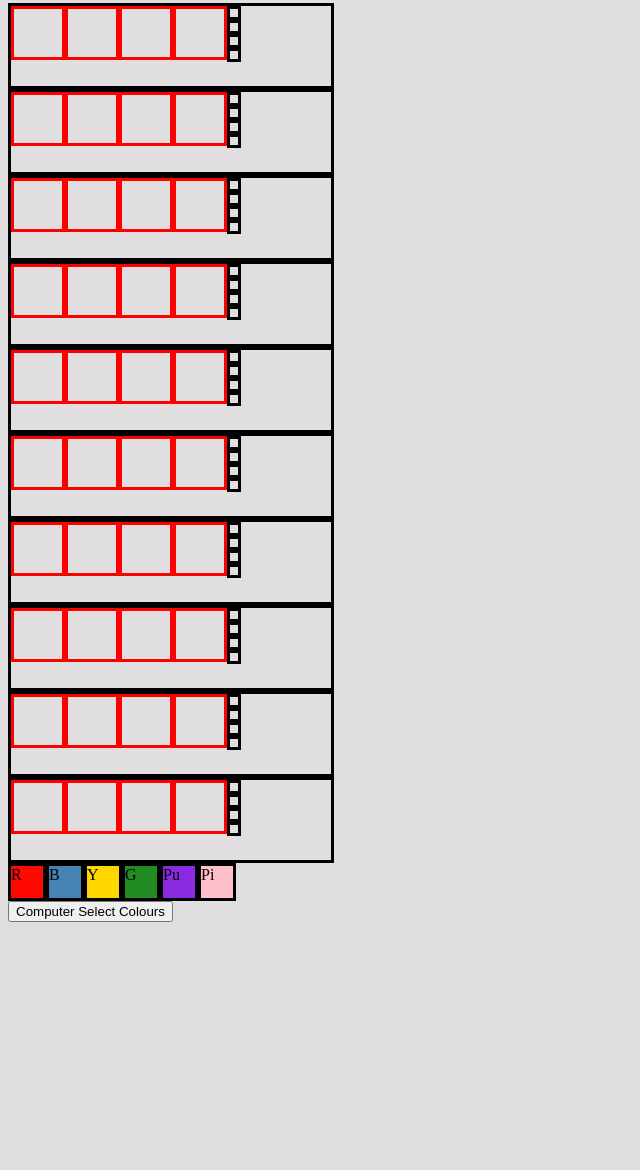
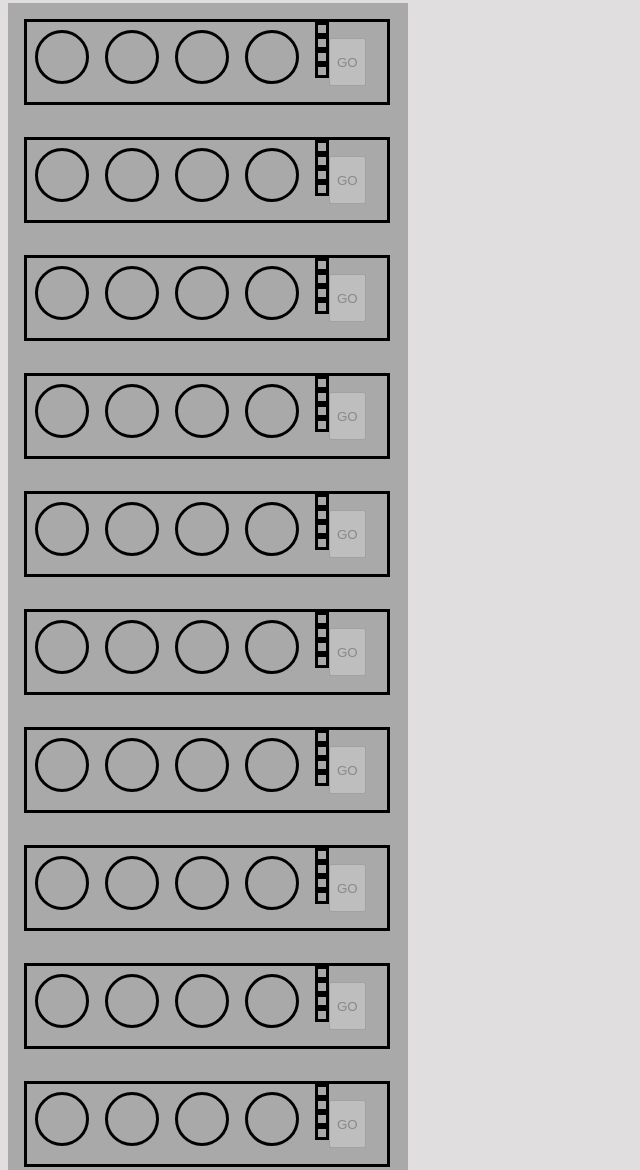
Before and after one commit to hh1897/mastermind, a plain HTML site: page index.html in a window 1280 px wide. Shown: the part 63-1233 px from the top of the page, without its empty margins (0-640 px from the left). Before the commit the page ends 993 px from the top, so only its background shows below. Drawn offline with Linux system fonts and the light colour scheme.

Commit message:
Go Button

```diff
--- a/mastermind.js
+++ b/mastermind.js
@@ -43,6 +43,12 @@ function createBoard() {
             mark.id = "mark" + n;
             markContainer.appendChild(mark)
         }
+        var goButton = document.createElement("button");
+        goButton.id = "goButton" + i;
+        goButton.classList.add("goButtons");
+        goButton.innerText = "GO";
+        goButton.disabled = true;
+        row.appendChild(goButton);
         board.appendChild(row);
     }
 
@@ -99,7 +105,9 @@ function pinkSelected() {
 
 
 function getUserGuess(round) {
-
+    //activate current round GO button
+    var goButton = document.getElementById("goButton" + round);
+    goButton.disabled = false;
 }
 
 // guess the computers colours
--- a/styles.css
+++ b/styles.css
@@ -1,10 +1,15 @@
 body {
     background-color: rgb(224, 222, 222);
+    font-family: Arial, Helvetica, sans-serif;
+
 }
 
 #colourBoard {
 
     display: grid;
+    background-color: darkgrey;
+    width: 25rem;
+    vertical-align: center;
 }
 
 
@@ -12,43 +17,54 @@ body {
     border-color: black;
     border-style: solid;
     height: 5rem;
-    width: 20rem;
+    width: 22rem;
+    margin: 1rem;
     display: inline-flex;
+    padding-left: 0.5rem;
 
 }
 
 .boardColumn {
-    border-color: red;
+    border-color: black;
     border-style: solid;
     height: 3rem;
     width: 3rem;
+    border-radius: 50%;
+    margin-right: 1rem;
+    margin-top: 0.5rem;
 }
 
 .colours {
     border-color: black;
     border-style: solid;
-    height: 2rem;
-    width: 2rem;
+    height: 3rem;
+    width: 3rem;
+    border-radius: 50%;
+    text-align: center;
+    vertical-align: middle;
+    margin-top: 1rem;
+    margin-right: 1rem;
+    margin-bottom: 1rem;
 }
 
 #redOption {
-    background-color: #FF0800;
+    background-color: red;
 }
 
 #blueOption {
-    background-color: steelblue;
+    background-color: blue;
 }
 
 #yellowOption {
-    background-color: gold;
+    background-color: yellow;
 }
 
 #greenOption {
-    background-color: forestgreen;
+    background-color: green;
 }
 
 #purpleOption {
-    background-color: blueviolet;
+    background-color: purple;
 }
 
 
@@ -72,3 +88,9 @@ body {
     width: 3rem;
     display: flex;
 }
+
+.goButtons {
+    margin-top: 1rem;
+    margin-bottom: 1rem;
+
+}
```
